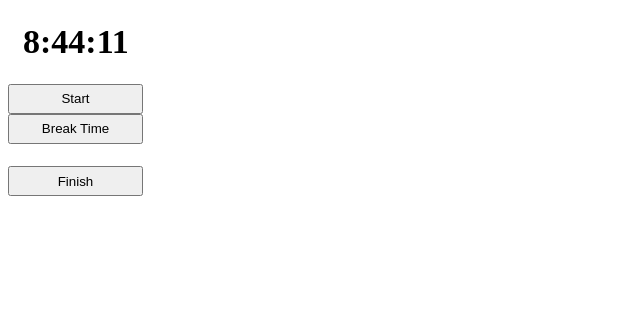
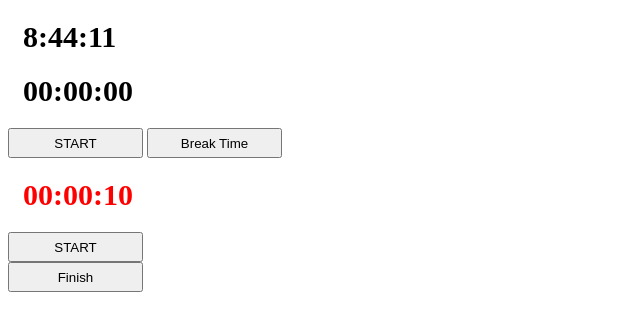
Before and after one commit to MaeyoiTeam/Webtech-project, a PHP site: page /php/timeInClass.php in a window 1280 px wide. Shown: the top 331 px of the page, without its empty margins (0-640 px from the left). Run offline with PHP 8.4, Linux system fonts and the light colour scheme.

Commit message:
add timeInClass

```diff
--- a/php/timeInClass.php
+++ b/php/timeInClass.php
@@ -4,7 +4,98 @@
 
 
 <script>
-function startTime() {
+
+    var activeup =false;
+    var activedown =false;
+        function start_countup(){
+        if(activeup){
+        var timer = document.getElementById("timer_up").innerHTML;
+        var arr=timer.split(":");
+        var hour=arr[0];
+        var min=arr[1];
+        var sec=arr[2];
+        if(sec==59){
+            if(min==59){
+                hour++;
+                min=0;
+
+                if(hour<10)hour= "0" + hour;
+            }else{
+                min++;
+            }
+            if(min<10)min= "0" +min;
+            sec=0;
+        }else{
+            sec++;
+            if (sec<10) sec="0" +sec;
+        }
+        document.getElementById("timer_up").innerHTML = hour+":"+min+":"+sec;
+        setTimeout(start_countup,1000);
+
+    }
+}
+
+    function changeState_up(){
+    if(activeup == false){
+        activeup = true;
+        start_countup();
+        console.log("Timer has been started");
+        document.getElementById("control_up").innerHTML="PAUSE";
+    }else{
+        activeup=false;
+        console.log("Timer is on pause");
+        document.getElementById("control_up").innerHTML="START";
+    }
+}
+
+    function start_countdown(){
+        if(activedown){
+        var timer = document.getElementById("timer_down").innerHTML;
+        var arr=timer.split(":");
+        var hour=arr[0];
+        var min=arr[1];
+        var sec=arr[2];
+        if(sec==0){
+            if(min==0){
+                if(hour==0){
+                    alert("Time out");
+                    window.location.reload();
+                    return;
+                }
+                hour--;
+                min=60;
+                if(hour<10)hour= "0" + hour;
+            }
+            min--;
+            if(min<10)min= "0" +min;
+            sec=59;
+        }
+        else sec--;
+
+        if (sec<10) sec="0" +sec;
+
+        document.getElementById("timer_down").innerHTML = hour+":"+min+":"+sec;
+        setTimeout(start_countdown,1000);
+
+        }
+
+    }
+
+
+
+    function changeState_down(){
+    if(activedown == false){
+        activedown = true;
+        start_countdown();
+        console.log("Timer has been started");
+        document.getElementById("control_down").innerHTML="PAUSE";
+    }else{
+        activedown=false;
+        console.log("Timer is on pause");
+        document.getElementById("control_down").innerHTML="START";
+    }
+}
+    function startTime() {
     var today = new Date();
     var h = today.getHours();
     var m = today.getMinutes();
@@ -43,22 +134,35 @@ function checkTime(i) {
 
     }
 
+    function reset(){
+        activeup=false;
+    document.getElementById("timer_up").innerHTML = "00"+":"+"00"+":"+"00";
+    console.log("Timer has been reset");
+        document.getElementById("control_up").innerHTML="START";
+}
+
 </script>
 
     <style>
 
-    h1{font-size:34px;
-        margin-left: 15px;
-        }
+
         button{
             text-align: center;
             width: 135px;
             height: 30px;
         }
-        #count{
-            color:darkred;
+
+        .txttime{
+            margin-left: 15px;
+            font-size: 30px;
 
         }
+
+        #timer_down{
+            color:red;
+
+        }
+
     </style>
 
 
@@ -66,16 +170,27 @@ function checkTime(i) {
 
 <body  onload="startTime()">
 
-    <h1><div id="txt">    </div></h1>
-    <button type="button" onclick="alert('Class Start at :'+showTime())">Start</button><br>
-    <button  type="button" onclick="countTime(),onOffbar()">Break Time</button><br><div><h1 id="count"></h1></div>
-    <button type="button" onclick="alert('Class Finish at:'+showTime())">Finish</button>
+    <h1 class="txttime"><div id="txt">    </div> </h1>
+    <h1 class="txttime" ><span id="timer_up" >00:00:00</span></h1>
+
+    <button id="control_up" onclick="changeState_up();">START</button>
+
+    <button  type="button" onclick="onOffbar()">Break Time</button><br>
+
+
+
+    <div id="breakbar" ><h1 class="txttime"><span id ="timer_down" >00:00:10</span></h1>
+
+    <button onclick="changeState_down();" id="control_down">START</button>
+
+    </div>
+    <button id="reset" onclick="reset();">Finish</button>
     <br>
 
 
     <script>
         function onOffbar() {
-    var x = document.getElementById("count");
+    var x = document.getElementById("breakbar");
     if (x.style.display !== "none") {
         x.style.display = "none";
 
```
Also changed, not shown: count down/countdown.html (+22 -2 lines).
